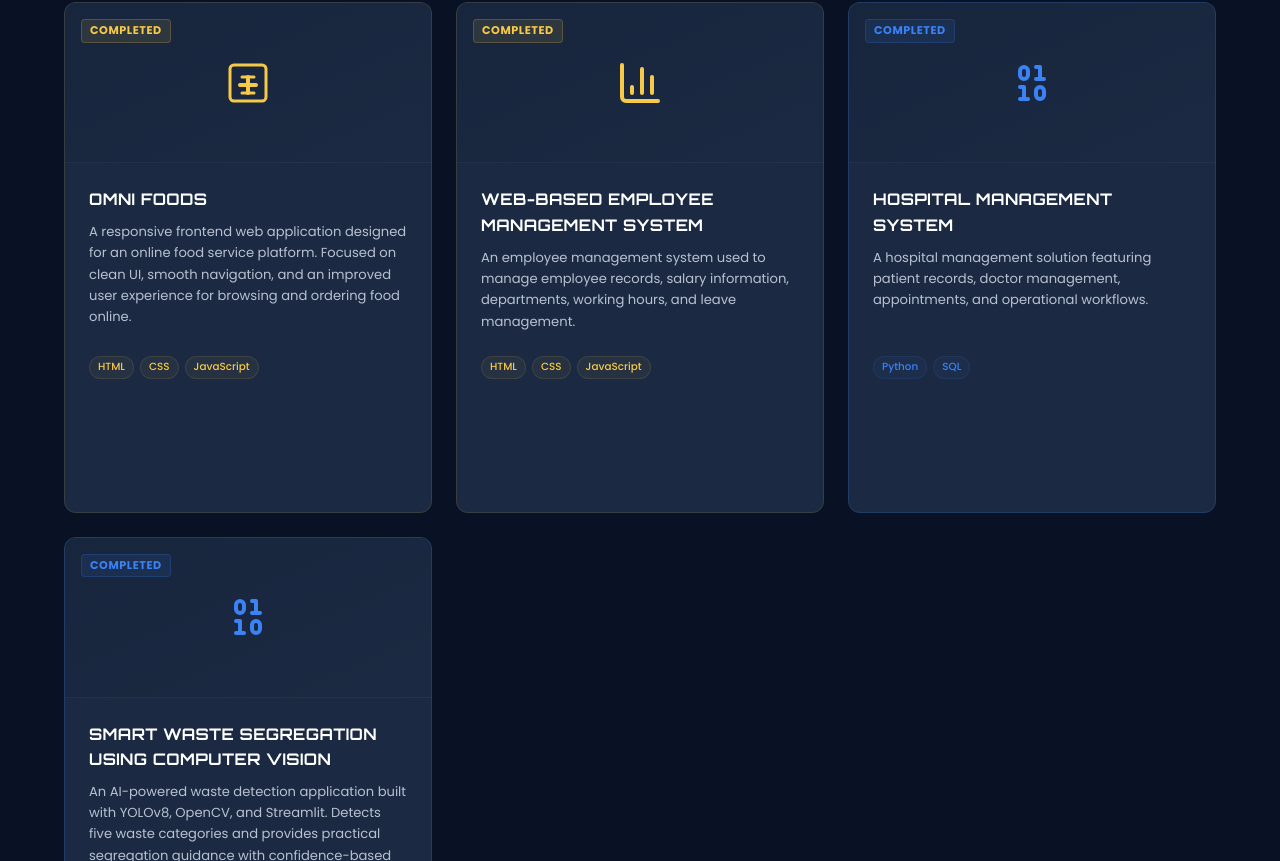
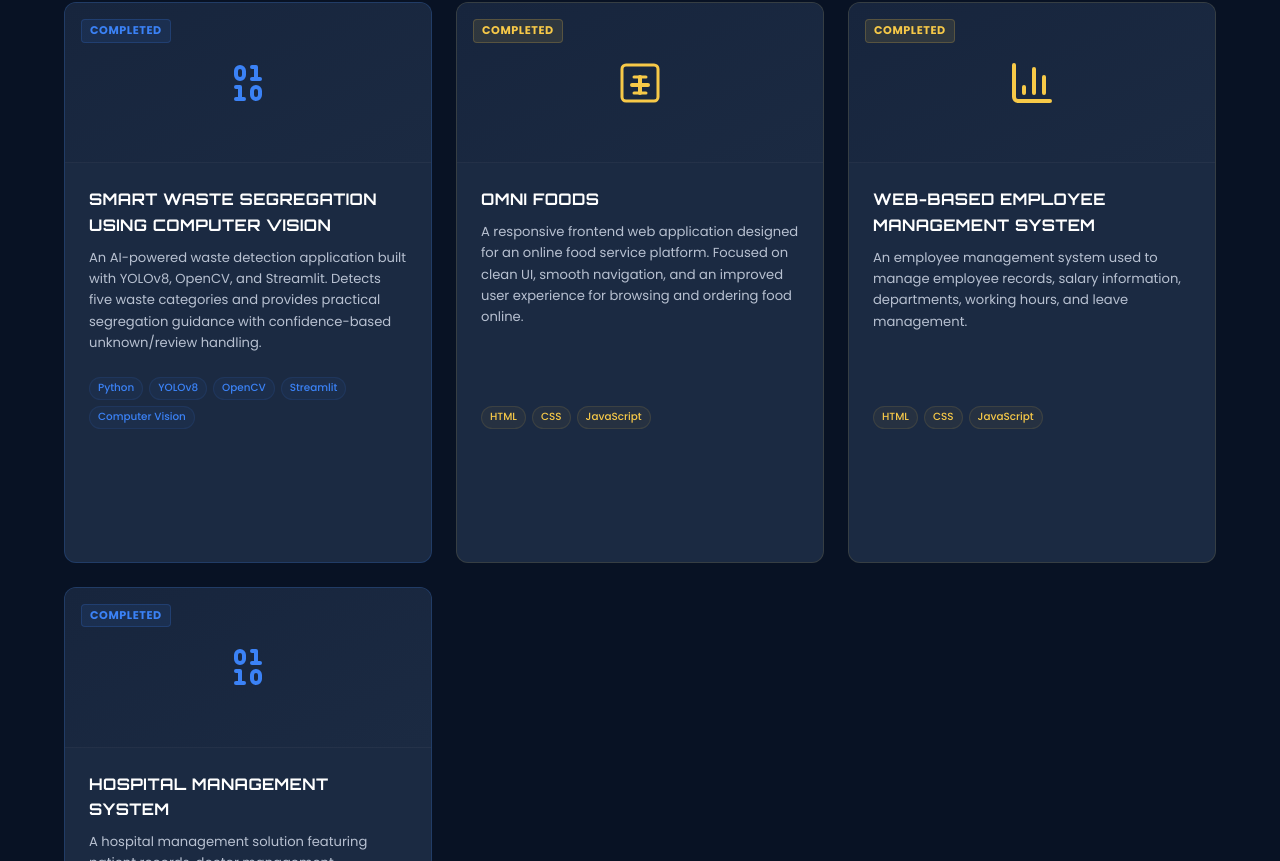
Before and after one commit to raj-239205/Portfolio, a Next.js app: page /Portfolio/ in a window 1280 px wide. Shown: the part 3559-4420 px from the top of the page. Built offline with nearby package versions, Linux system fonts and the light colour scheme.

Commit message:
Prioritize newly added project card

```diff
--- a/components/Projects.tsx
+++ b/components/Projects.tsx
@@ -16,6 +16,16 @@
 }
 
 const projectsList: ProjectGridItem[] = [
+  {
+    title: "Smart Waste Segregation using Computer Vision",
+    description:
+      "An AI-powered waste detection application built with YOLOv8, OpenCV, and Streamlit. Detects five waste categories and provides practical segregation guidance with confidence-based unknown/review handling.",
+    status: "COMPLETED",
+    tags: ["Python", "YOLOv8", "OpenCV", "Streamlit", "Computer Vision"],
+    statusColor: "blue",
+    icon: <Binary className="text-accent-blue" size={48} />,
+    github: "https://github.com/raj-239205/Smart-Waste-Segregation",
+  },
   {
     title: "OMNI FOODS",
     description:
@@ -56,16 +66,6 @@
     icon: <Binary className="text-accent-blue" size={48} />,
     github: "[HOSPITAL_SYSTEM_GITHUB]",
     demo: "[HOSPITAL_SYSTEM_DEMO]",
-  },
-  {
-    title: "Smart Waste Segregation using Computer Vision",
-    description:
-      "An AI-powered waste detection application built with YOLOv8, OpenCV, and Streamlit. Detects five waste categories and provides practical segregation guidance with confidence-based unknown/review handling.",
-    status: "COMPLETED",
-    tags: ["Python", "YOLOv8", "OpenCV", "Streamlit", "Computer Vision"],
-    statusColor: "blue",
-    icon: <Binary className="text-accent-blue" size={48} />,
-    github: "https://github.com/raj-239205/Smart-Waste-Segregation",
   },
 ];
 
```
